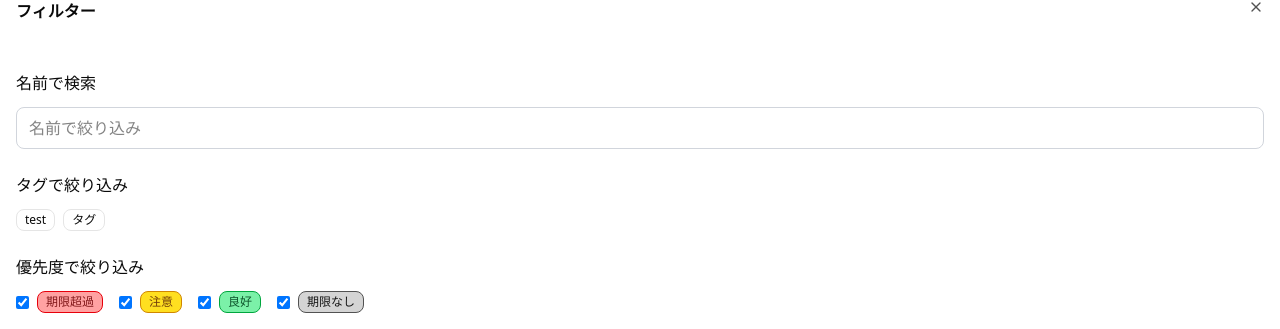
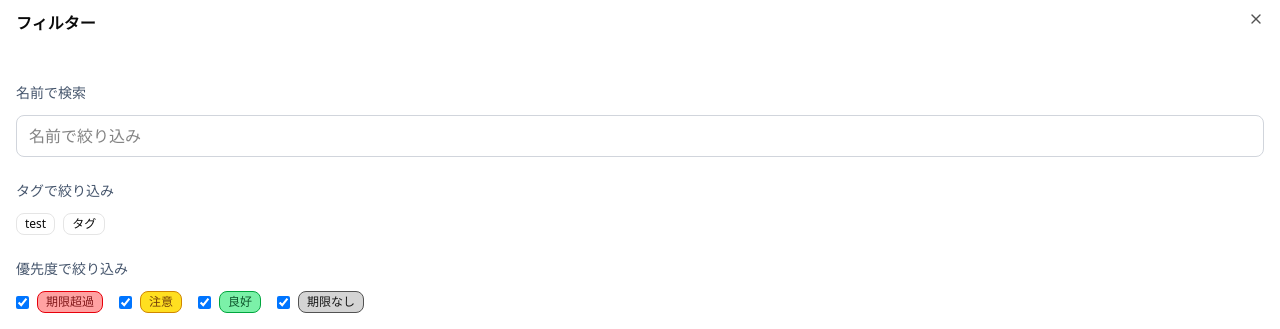
Before and after one commit to taku-ando/home-app2, a Next.js app: page /activities in a window 1280 px wide. Both pictures are taken after a click on the button "フィルター". Shown: the part 395-724 px from the top of the page. Built offline with nearby package versions, Linux system fonts and the light colour scheme; no server answers.

Commit message:
feat: こまかいスタイル調整

```diff
--- a/src/app/activities/_components/FilterSheet.tsx
+++ b/src/app/activities/_components/FilterSheet.tsx
@@ -53,7 +53,7 @@ export function FilterSheet({
 
         <div className="space-y-6 p-4">
           <div className="space-y-3">
-            <h3 className="font-medium">名前で検索</h3>
+            <h3 className="text-sm text-slate-600 font-medium">名前で検索</h3>
             <input
               type="text"
               placeholder="名前で絞り込み"
@@ -65,7 +65,7 @@ export function FilterSheet({
           </div>
 
           <div className="space-y-3">
-            <h3 className="font-medium">タグで絞り込み</h3>
+            <h3 className="text-sm text-slate-600 font-medium">タグで絞り込み</h3>
             <div className="flex flex-wrap gap-2">
               {availableTags.map((tag) => (
                 <Badge
@@ -85,7 +85,7 @@ export function FilterSheet({
           </div>
 
           <div className="space-y-3">
-            <h3 className="font-medium">優先度で絞り込み</h3>
+            <h3 className="text-sm text-slate-600 font-medium">優先度で絞り込み</h3>
             <div className="flex flex-wrap gap-4">
               <label className="flex items-center space-x-2">
                 <input
```
